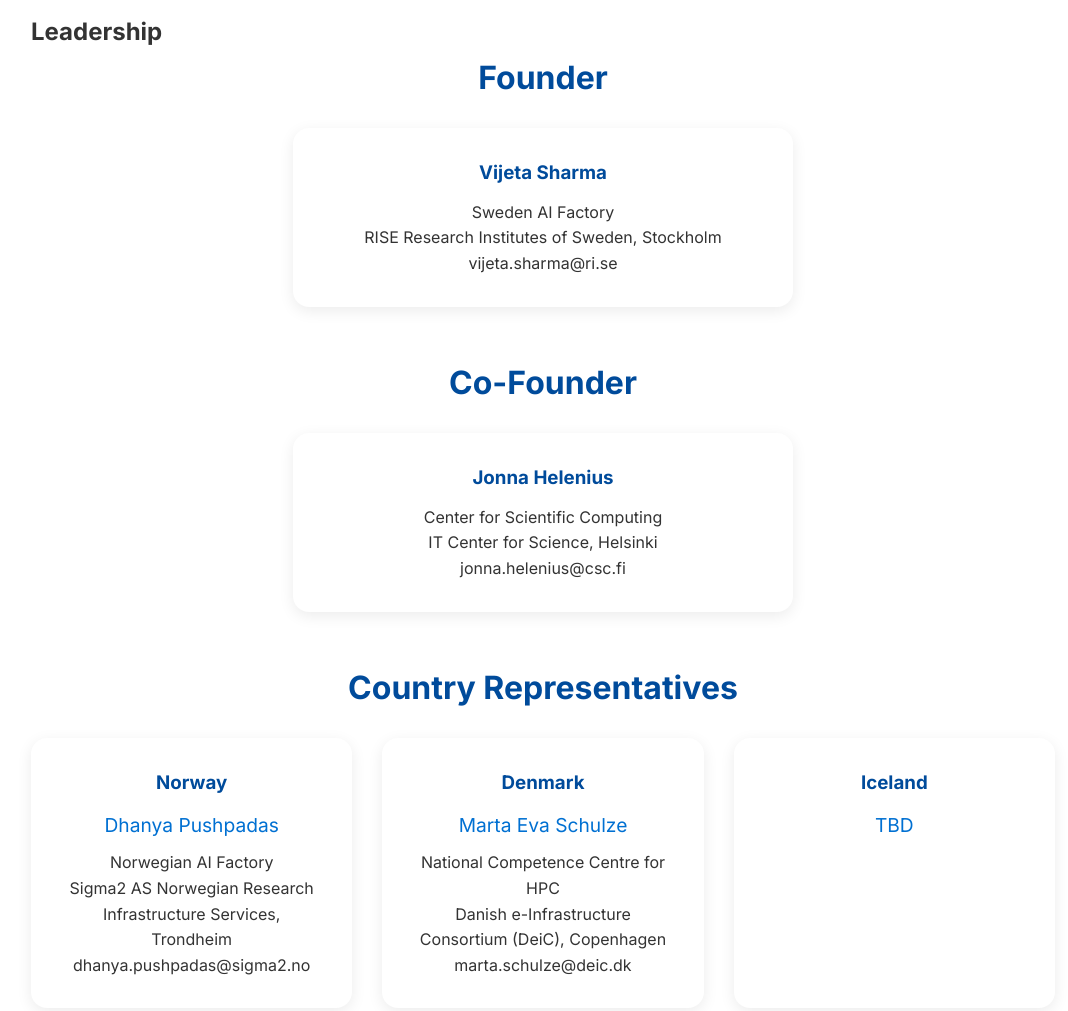
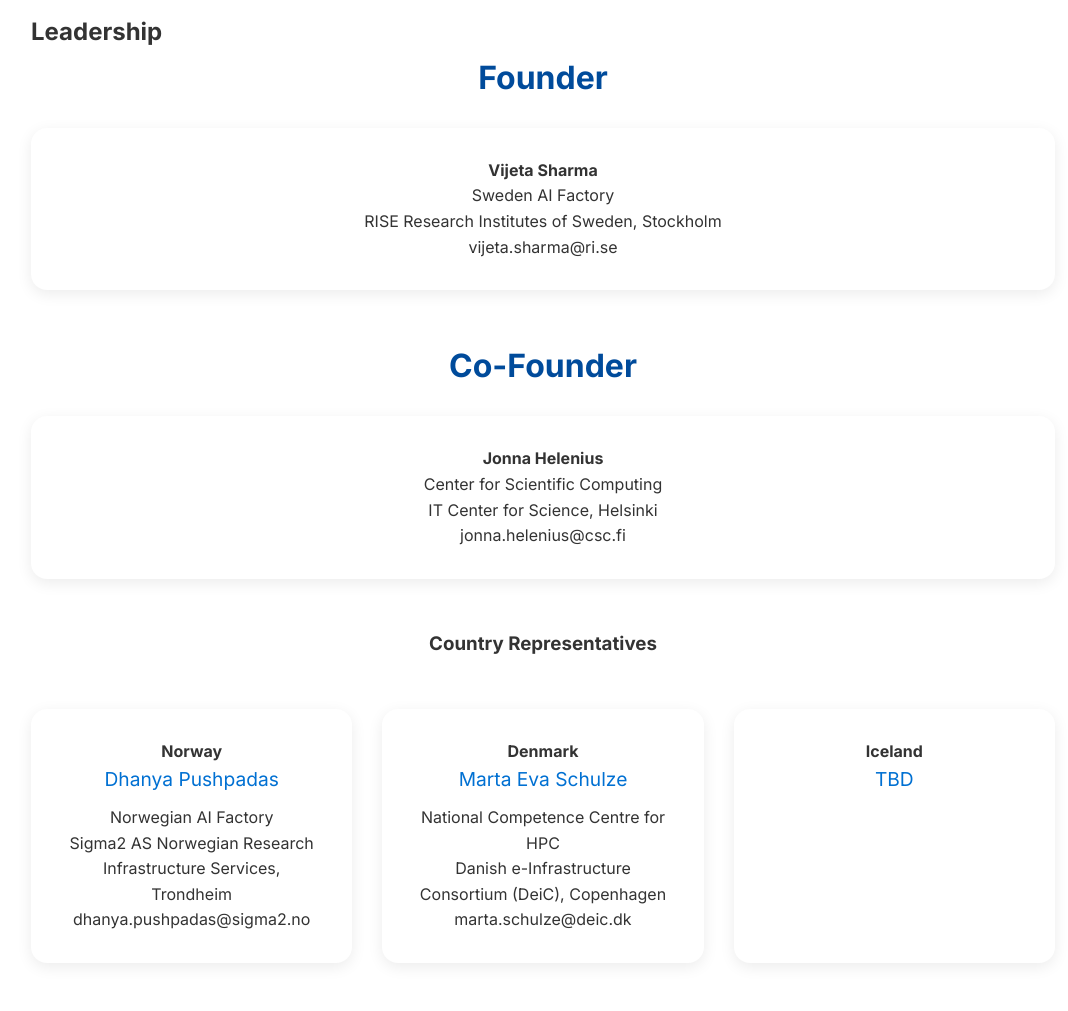
Before and after one commit to whpcnordic/whpc-nordic.github.io, a plain HTML site: page index.html in a window 1280 px wide. Shown: the part 2260-3271 px from the top of the page, without its empty margins (97-1165 px from the left). Drawn offline with Linux system fonts and the light colour scheme.

Commit message:
Update index.html

```diff
--- a/index.html
+++ b/index.html
@@ -368,43 +368,41 @@ industry, and national supercomputing centres.
 <section id="leadership" class="leadership-section">
     <h2>Leadership</h2>
 
-    <!-- First Row -->
+    <!-- Founders Row -->
+<div class="founder-row">
+
     <div class="leadership-group">
-        <div class="group-title">Founder</div>
-        <div class="leadership-grid two-columns">
+        <h3 class="group-title">Founder</h3>
 
         <div class="leader-card">
-                <h3>Vijeta Sharma</h3>
+            <h4>Vijeta Sharma</h4>
             <p>Sweden AI Factory</p>
             <p>RISE Research Institutes of Sweden, Stockholm</p>
             <p>vijeta.sharma@ri.se</p>
         </div>
-
-        </div>
     </div>
 
     <div class="leadership-group">
-        <div class="group-title">Co-Founder</div>
-        <div class="leadership-grid two-columns">
+        <h3 class="group-title">Co-Founder</h3>
 
         <div class="leader-card">
-                <h3>Jonna Helenius</h3>
+            <h4>Jonna Helenius</h4>
             <p>Center for Scientific Computing</p>
             <p>IT Center for Science, Helsinki</p>
             <p>jonna.helenius@csc.fi</p>
         </div>
+    </div>
 
 </div>
-    </div>
 
-    <!-- Second Row -->
-    <div class="leadership-group">
-        <div class="group-title">Country Representatives</div>
+<!-- Country Representatives -->
+<div class="country-section">
+    <h3 class="section-title">Country Representatives</h3>
 
     <div class="leadership-grid">
 
         <div class="leader-card">
-                <h3>Norway</h3>
+            <h4>Norway</h4>
             <p class="name">Dhanya Pushpadas</p>
             <p>Norwegian AI Factory</p>
             <p>Sigma2 AS Norwegian Research Infrastructure Services, Trondheim</p>
@@ -412,7 +410,7 @@ industry, and national supercomputing centres.
         </div>
 
         <div class="leader-card">
-                <h3>Denmark</h3>
+            <h4>Denmark</h4>
             <p class="name">Marta Eva Schulze</p>
             <p>National Competence Centre for HPC</p>
             <p>Danish e-Infrastructure Consortium (DeiC), Copenhagen</p>
@@ -420,7 +418,7 @@ industry, and national supercomputing centres.
         </div>
 
         <div class="leader-card">
-                <h3>Iceland</h3>
+            <h4>Iceland</h4>
             <p class="name">TBD</p>
         </div>
 
```
Lines whose indentation alone changed are shown as unchanged.
